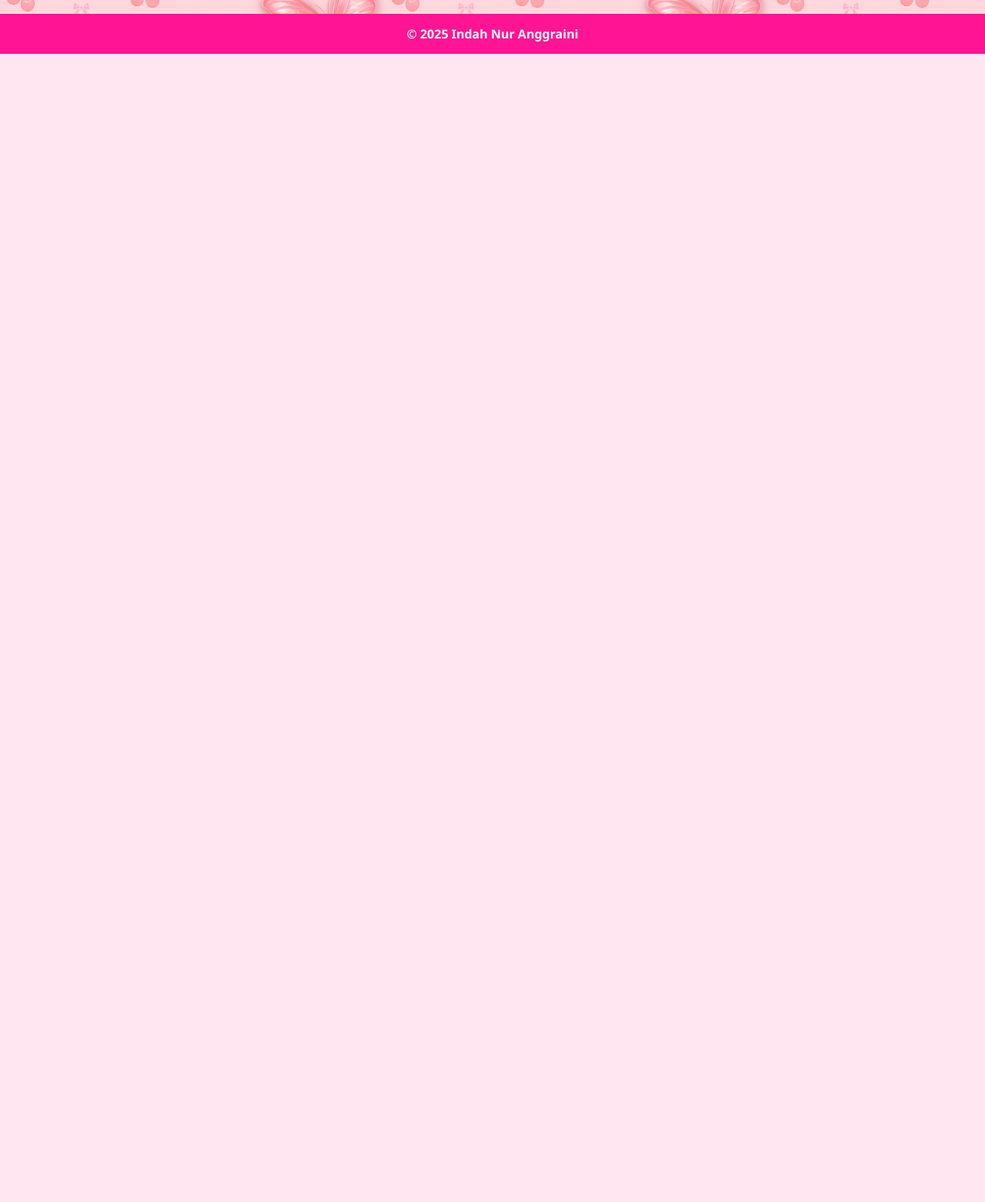
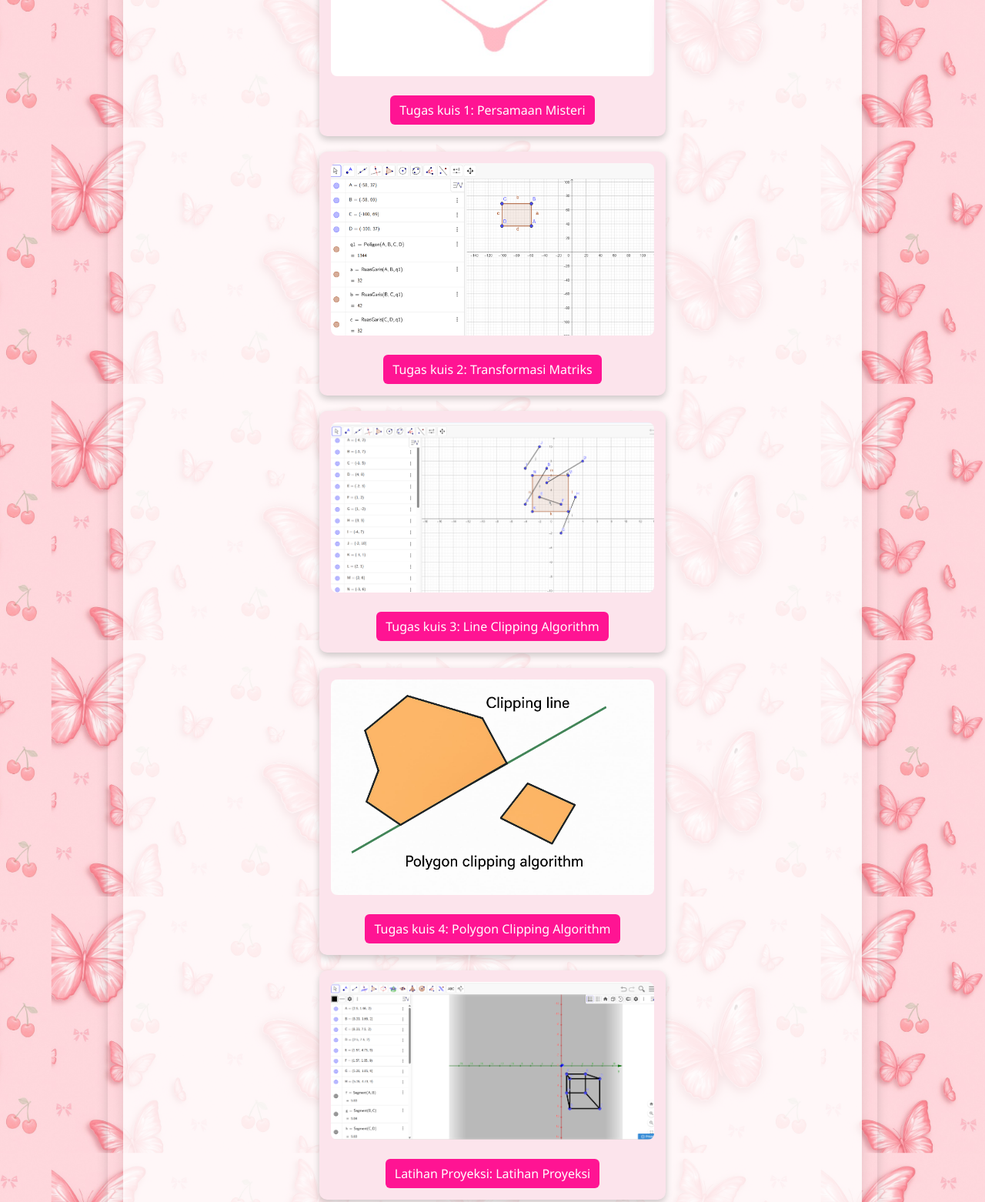
Before and after one commit to 2413025037indahnuranggraini/websitepersonal, a plain HTML site: page index.html in a window 1280 px wide. Shown: the part 2900-4462 px from the top of the page at 77% size. Before the commit the page ends 2970 px from the top, so only its background shows below. Drawn offline with Linux system fonts and the light colour scheme.

Commit message:
Update index.html

```diff
--- a/index.html
+++ b/index.html
@@ -188,9 +188,27 @@
                     <img src="gambar kurva.jpg" alt="Tugas 4">
                     <a href="https://drive.google.com/drive/folders/1KEW7n4yB4cBXBGC2Mx1t0OROdugDMEJJ" target="_blank">Tugas 4: Algoritma Pembentukan Kurva</a>
                 </div>
+                 <div class="task-item">
+                <img src="gambar kuis 1.jpg" alt="Tugas kuis 1">
+                    <a href="https://drive.google.com/file/d/1IqTgXmRH6TAArzi3E5h3DmT5ThNYXLqr/view?usp=drivesdk" target="_blank">Tugas kuis 1: Persamaan Misteri</a>
+                </div>
+                 <div class="task-item">
+                <img src="gambar kuis 2.png" alt="Tugas kuis 2">
+                    <a href="https://drive.google.com/file/d/1Ivodz2b-Hwf5_wBFoLoIN2cCURe3SAgJ/view?usp=drivesdk" target="_blank">Tugas kuis 2: Transformasi Matriks</a>
+                </div>
+                 <div class="task-item">
+                <img src="gambar kuis 3.png" alt="Tugas kuis 3">
+                    <a href="https://drive.google.com/file/d/1IzYYVPgpjGhBsmUN82oN1er3TPQ55hpp/view?usp=drivesdk" target="_blank">Tugas kuis 3: Line Clipping Algorithm</a>
+                </div>
+                 <div class="task-item">
+                <img src="gambar kuis 4.jpg" alt="Tugas kuis 4">
+                    <a href="https://drive.google.com/file/d/1Jh77Y1kdGJ02Aon0g0mTKKlDNdpGaIPb/view?usp=drivesdk" target="_blank">Tugas kuis 4: Polygon Clipping Algorithm</a>
+                </div>
+                 <div class="task-item">
+                <img src="gambar proyeksi.png" alt="Latihan Proyeksi">
+                    <a href="https://drive.google.com/file/d/1Jj5CK4WQZ8-PUeTQviA2TVZf1xmBsr7K/view?usp=drivesdk" target="_blank">Latihan Proyeksi: Latihan Proyeksi</a>
             </div>
         </div>
-
         <div class="section">
             <h2>Media Sosial</h2>
             <div class="social">
```
